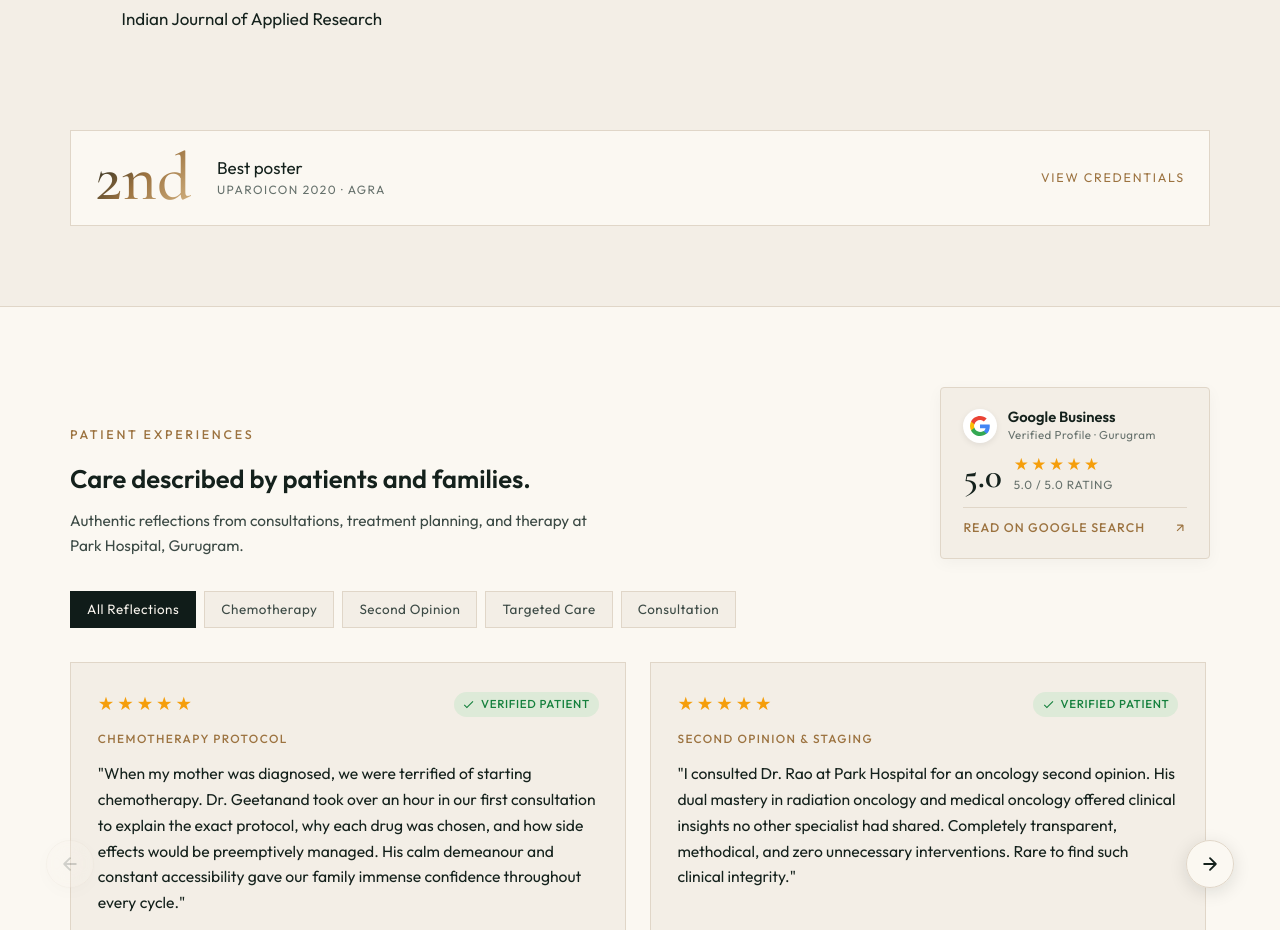
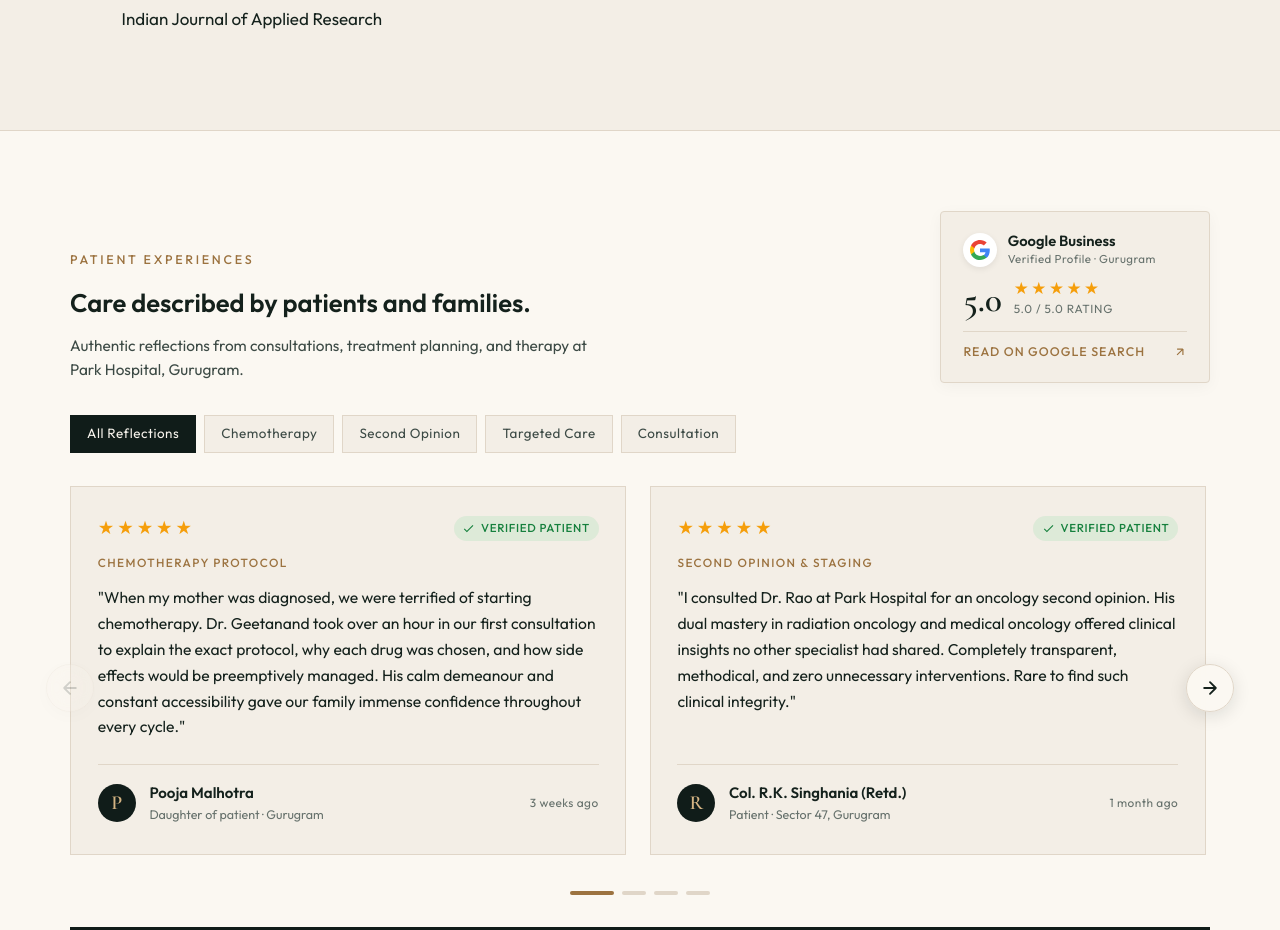
Before and after one commit to pankaj2816/dr-geetanand-rao, a React (Vite) app: page / in a window 1280 px wide. Shown: the part 2845-3775 px from the top of the page. Built offline with nearby package versions, Linux system fonts and the light colour scheme.

Commit message:
Remove UPAROICON award banner from home page

```diff
--- a/src/pages/Home.jsx
+++ b/src/pages/Home.jsx
@@ -298,16 +298,6 @@ export default function Home() {
         </div>
       </section>
 
-      <section className="section section-tight">
-        <Link className="wrap award-banner" to="/credentials">
-          <strong>2nd</strong>
-          <span>
-            Best poster
-            <small>UPAROICON 2020 · Agra</small>
-          </span>
-          <em>View credentials</em>
-        </Link>
-      </section>
 
       <ReviewsSection />
 
```
